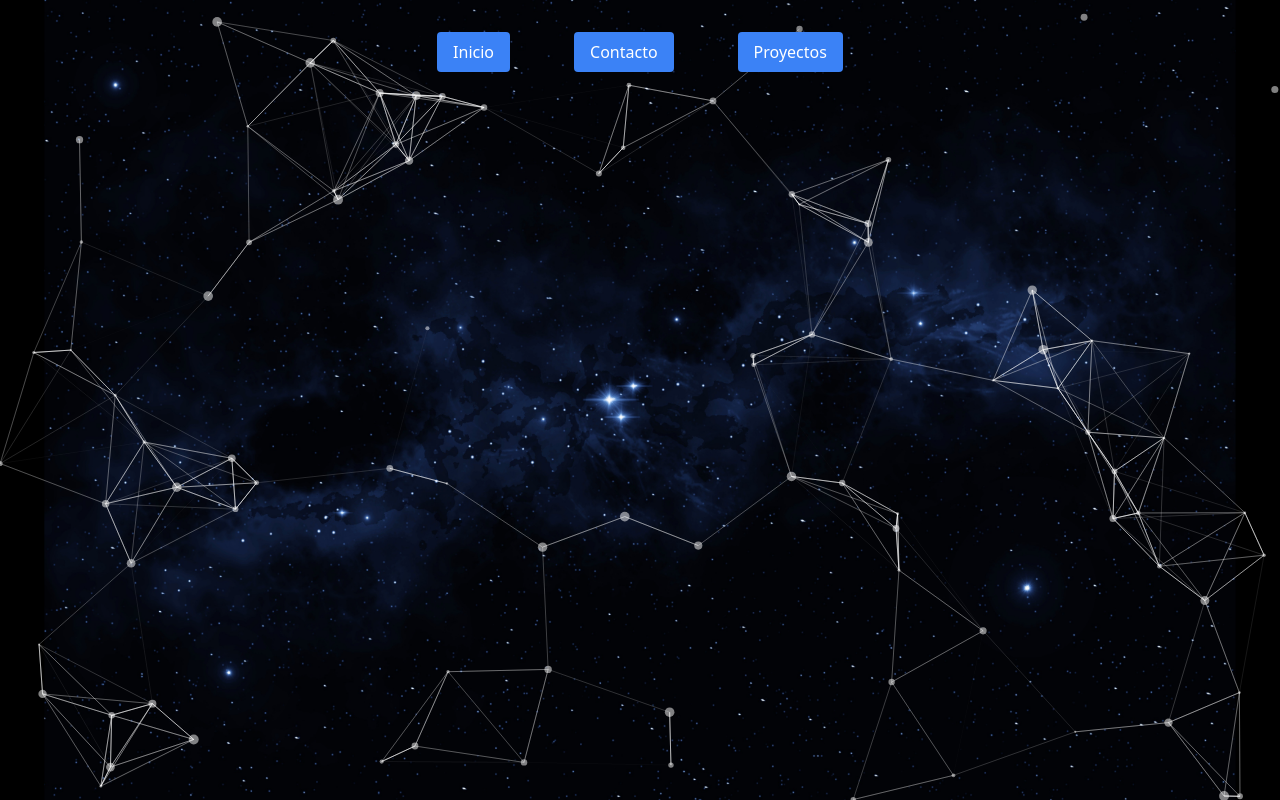
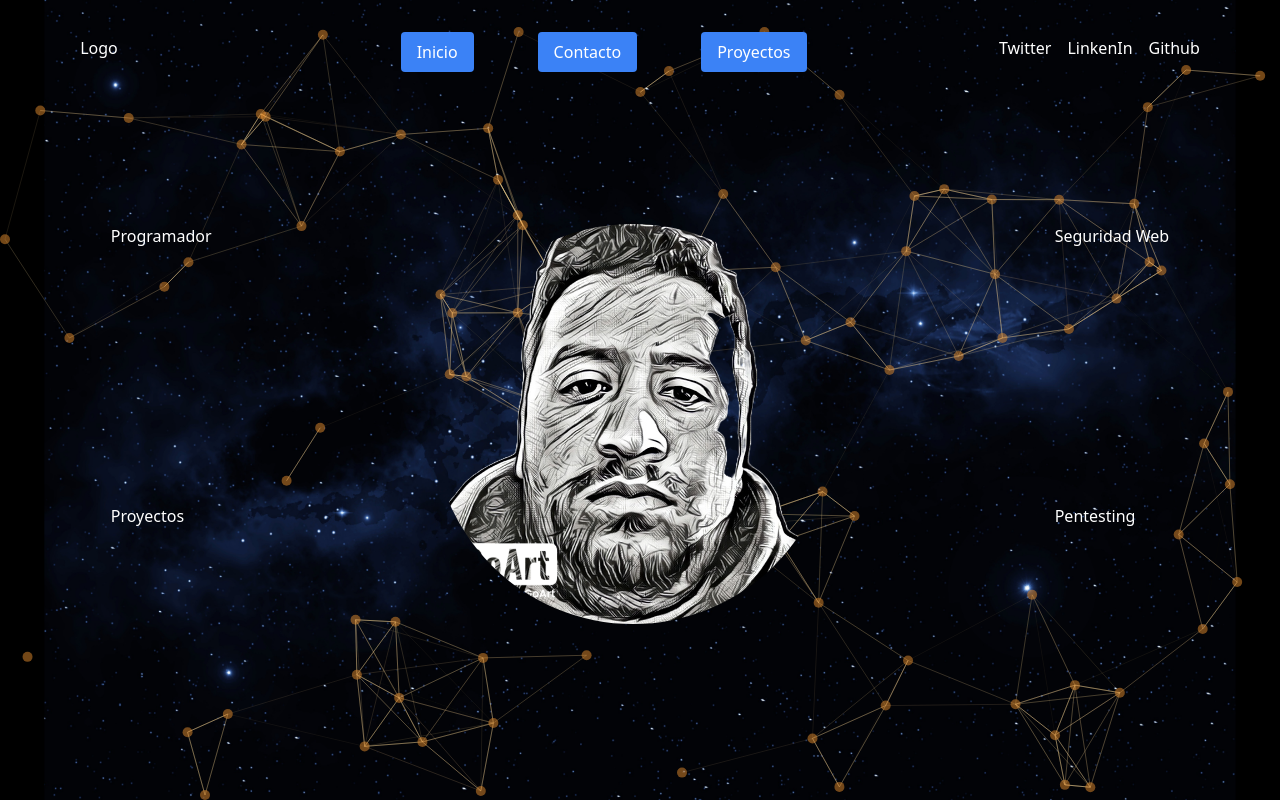
Before and after one commit to 3p1c0s3nd/miPorfolio, a React (Vite) app: page / in a window 1280 px wide. Built offline with nearby package versions, Linux system fonts and the light colour scheme.

Commit message:
agregamos una imagen y algunos texto mas

```diff
--- a/src/App.css
+++ b/src/App.css
@@ -0,0 +1,19 @@
+
+*{
+    color: #fff;
+}
+
+.menu{
+    display: flex;
+    justify-content: space-around;
+    max-width: 100%;
+    width: 100%;
+    color:white;
+}
+
+.menu__logo{
+    display: flex;
+    max-width: 100%;
+    width: 10vw;
+    text-align: left;
+}
--- a/src/App.jsx
+++ b/src/App.jsx
@@ -2,6 +2,7 @@ import { useState } from 'react'
 import './App.css'
 import ComponentMainSite from './components/header/ComponentMainSite.jsx'
 import ComponentParticle from './components/particles/ComponentParticle.jsx'
+import ComponentBodySite from './components/body/ComponentBodySite.jsx'
 
 function App() {
   const [count, setCount] = useState(0)
@@ -11,8 +12,14 @@ function App() {
 
       <div  className="App content grid">
 
-        <div className="content mx-auto m-auto  flex flex-direction-reverse">
+        <div className="content">
+          <div className="main">
           <ComponentMainSite />
+          </div>
+          <div className='content__body'>
+            <ComponentBodySite />
+          </div>
+
           <ComponentParticle />
         </div>
       </div>
--- /dev/null
+++ b/src/components/body/ComponentBodySite.css
@@ -0,0 +1,13 @@
+.content__body__principal{
+    display: flex;
+    justify-content: space-around;
+    max-width: 100%;
+    width: 100%;
+    color:white;
+    margin-top: 15vh;
+}
+
+.content__img{
+
+    border-radius: 80%;
+}
--- /dev/null
+++ b/src/components/body/ComponentBodySite.jsx
@@ -0,0 +1,25 @@
+import "./ComponentBodySite.css";
+const ComponentBodySite = () => {
+  return (
+    <>
+      <div className="content__body__principal">
+        <div className="content__left flex flex-col">
+          <span>Programador</span>
+
+          <span className="mt-64">Proyectos</span>
+        </div>
+        <div className="content__center">
+          <div className="content__left__img">
+            <img className="content__img" src="./propia.png" width={"400vw"} height={"180vh"} />
+          </div>
+        </div>
+        <div className="content__right flex flex-col">
+          <span>Seguridad Web</span>
+          <span className="mt-64">Pentesting</span>
+        </div>
+      </div>
+    </>
+  );
+};
+
+export default ComponentBodySite;
--- a/src/components/header/ComponentMainSite.jsx
+++ b/src/components/header/ComponentMainSite.jsx
@@ -10,7 +10,13 @@ const ComponentMainSite = () =>{
 
     return(
         <div className="menu">
-           {renderMenu}
+            <div className="menu__logo text-left mt-9">Logo</div>
+            <div>{renderMenu}</div>
+           <div className="flex gap-4 mt-9">
+               <p>Twitter</p>
+               <p>LinkenIn</p>
+               <p>Github</p>
+           </div>
         </div>
     )
 }
--- a/src/components/particles/ComponentParticle.jsx
+++ b/src/components/particles/ComponentParticle.jsx
@@ -37,41 +37,46 @@ const ComponentParticle = () => {
           detectsOn: "window",
           events: {
             onClick: {
-              enable: true,
+              enable: false,
               mode: "push",
             },
             onHover: {
               enable: true,
               mode: "repulse",
             },
+            resize: true,
           },
           modes: {
             push: {
               particles_nb: 4,
+              quantity: 90,
             },
             repulse: {
-              distance: 100,
+              distance: 200,
               duration: 0.4,
             },
           },
         },
         particles: {
           color: {
-            value: "#ffffff", // Color de las partículas (blanco)
+            value: "#e68e2e", // Color de las partículas (blanco)
           },
           links: {
-            color: "#ffffff",
+            color: "#f5d393",
             distance: 150,
             enable: true,
-            opacity: 0.7,
+            opacity: 0.5,
             width: 1,
+          },
+          collisions: {
+            enable: true,
           },
           move: {
             direction: "none",
             enable: true,
-            outMode: "out",
+            outMode: {default:"bounce"},
             random: false,
-            speed: 2,
+            speed: 1,
             straight: false,
           },
           number: {
@@ -88,7 +93,7 @@ const ComponentParticle = () => {
             type: "circle",
           },
           size: {
-            random: true,
+            min: 1,
             value: 5,
           },
         },
```
Also changed, not shown: public/imagenleft.png (added), public/propia.png (added).
